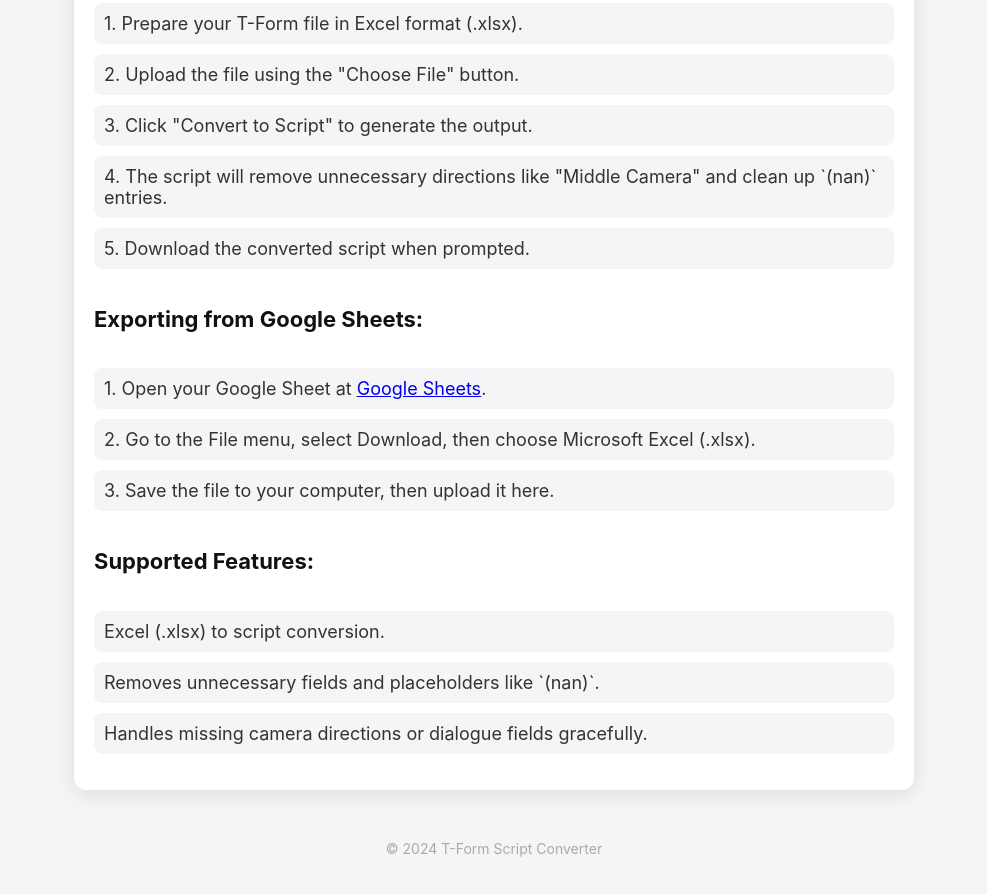
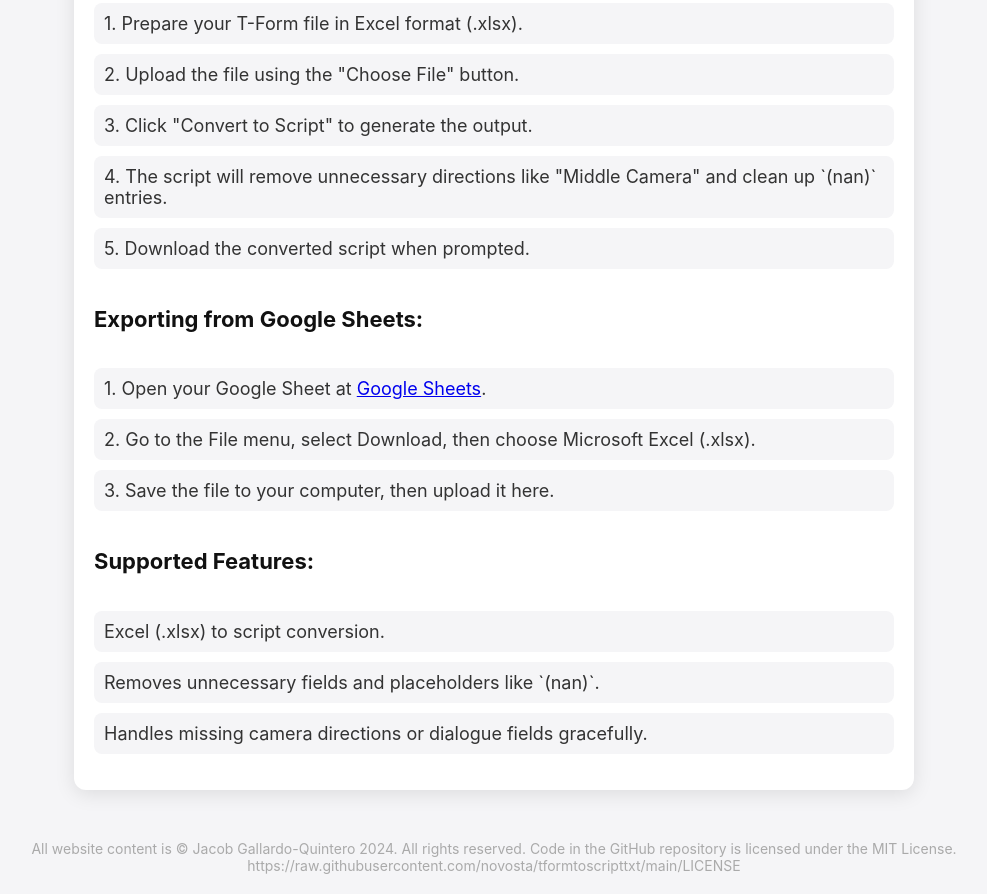
Before and after one commit to novosta/tformtoscripttxt, a website: page index.html in a window 1280 px wide. Shown: the part 388-1282 px from the top of the page, without its empty margins (146-1133 px from the left). Drawn offline with Linux system fonts and the light colour scheme.

Commit message:
Update index.html

```diff
--- a/index.html
+++ b/index.html
@@ -126,7 +126,7 @@
 
     <!-- Footer -->
     <div class="footer">
-        &copy; 2024 T-Form Script Converter
+        All website content is &copy; Jacob Gallardo-Quintero 2024. All rights reserved. Code in the GitHub repository is licensed under the MIT License. https://raw.githubusercontent.com/novosta/tformtoscripttxt/main/LICENSE
     </div>
 
 </body>
```
